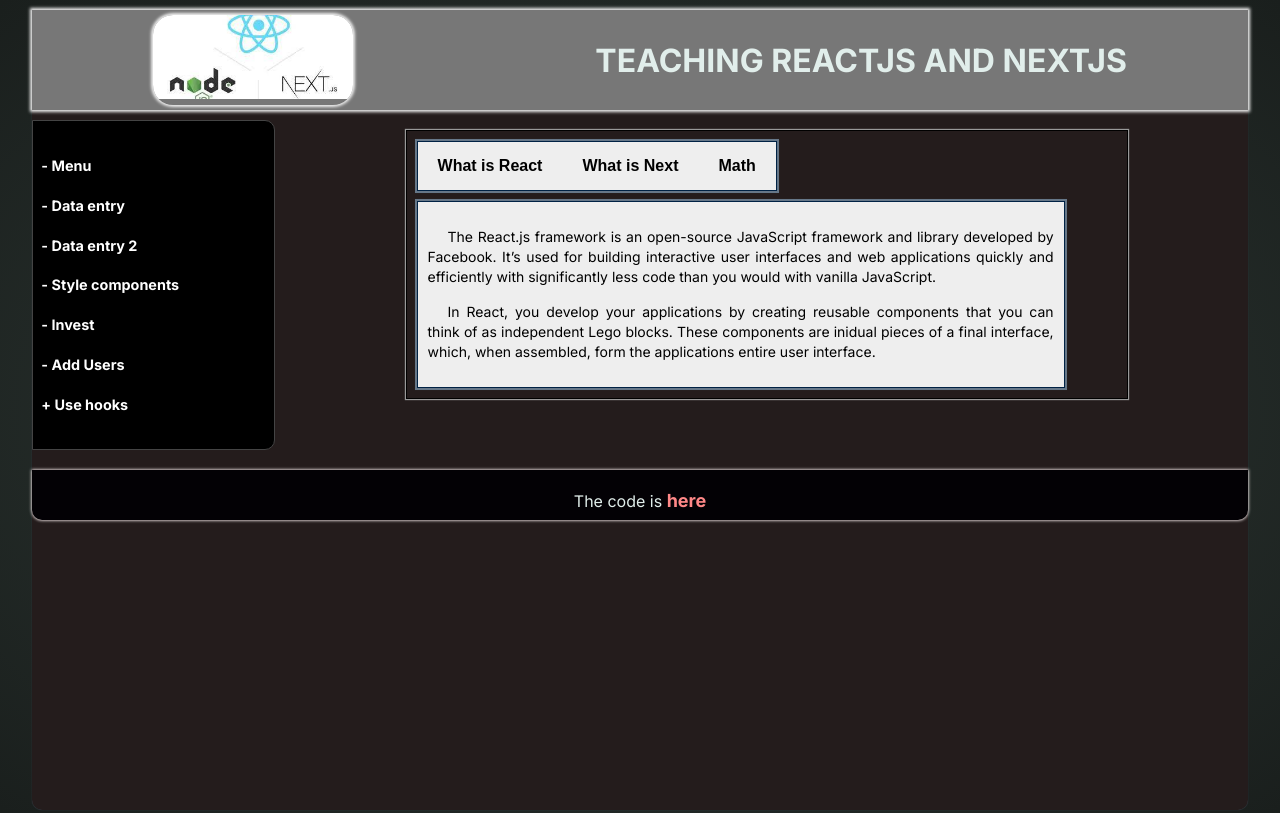
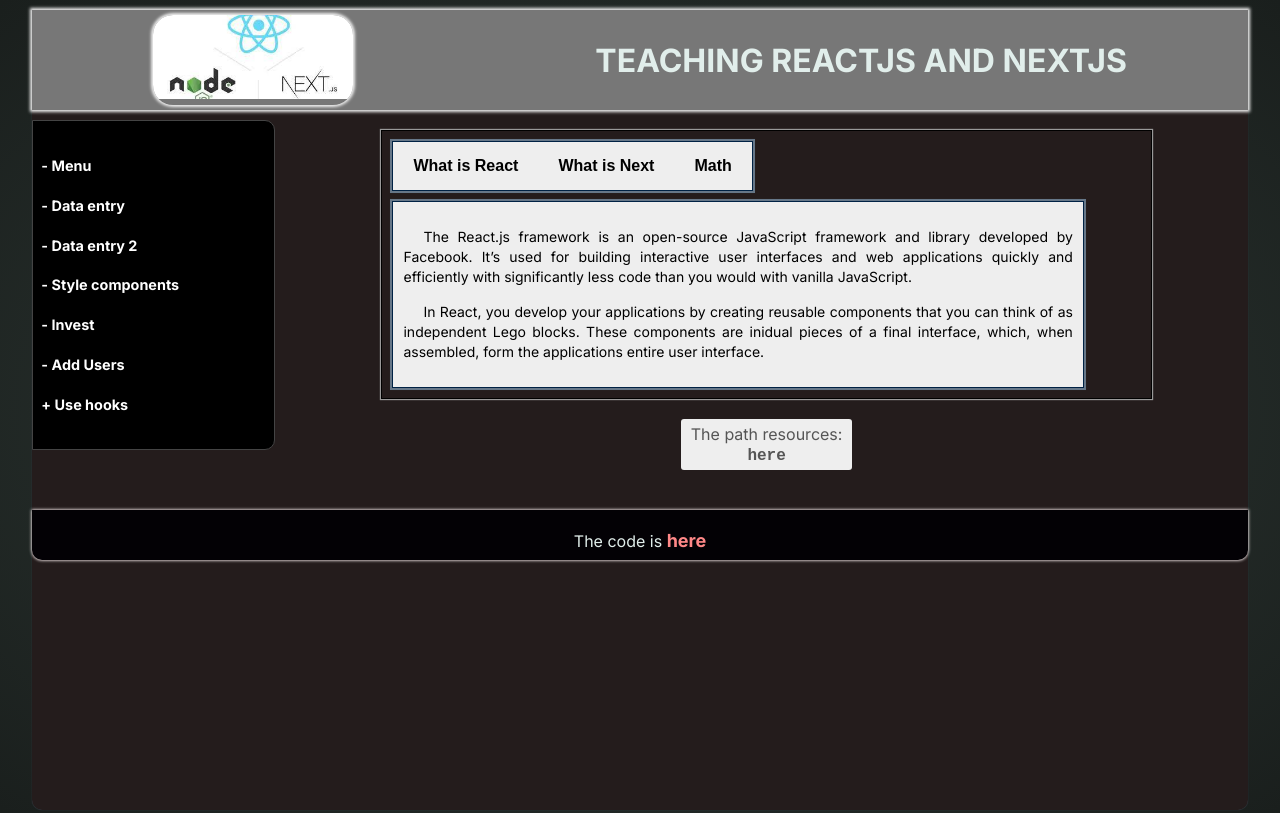
Before and after one commit to ashrafabusunaina1986/nextlearn12, a Next.js app: page /menu in a window 1280 px wide. Built offline with nearby package versions, Linux system fonts and the light colour scheme.

Commit message:
first commit

```diff
--- a/src/app/addUsers/page.js
+++ b/src/app/addUsers/page.js
@@ -2,12 +2,12 @@ import React from 'react'
 import styles from './page.module.css'
 import Addusers from '../../components/addUser/Addusers'
 
-function AddUsers() {
+function AddUsers(props) {
   return (
     // <div >
 
     <div className={styles.container}>
-        <Addusers/>
+      <Addusers/>
     </div>
     // </div>
   )
--- a/src/app/addUsers/page.module.css
+++ b/src/app/addUsers/page.module.css
@@ -2,9 +2,9 @@
     background-color: #101010;
     min-height: max-content;
     margin: auto;
-    width: 78%;
-    max-width: 78%;
-    border: 0.1px solid #fff;
+    width: 98%;
+    box-shadow: 0 0 0 0.5px #fff;
+    border-radius: 3px;
 }
 
 .content{
--- a/src/app/data_entry/page.module.css
+++ b/src/app/data_entry/page.module.css
@@ -1,8 +1,6 @@
 .container{
     box-shadow: 0 0 0.5px 1px #444;
-    min-width: 75%;
-    width: 75%;
-    max-width: 75%;
+    width: 99%;
     height: max-content;
     margin: 10px auto;
     background-color: #eee3e3;
--- a/src/app/data_entry2/page.module.css
+++ b/src/app/data_entry2/page.module.css
@@ -2,6 +2,5 @@
     background-color: #eee;
     margin: 30px auto;
     height: max-content;
-    width: 75%;
-    max-width: 75%;
+    width: 99%
 }
--- a/src/app/globals.css
+++ b/src/app/globals.css
@@ -25,4 +25,8 @@ html,body{
 .content{
   display: flex;
   gap: 10px;
+
 }
+.children{
+  width: 100%;
+}
--- a/src/app/hooks/page.module.css
+++ b/src/app/hooks/page.module.css
@@ -7,6 +7,5 @@
     color: #070404;
     height: max-content;
     padding: 20px;
-    width: 75%;
-    max-width: 75%;
+    width: 99%
 }
--- a/src/app/layout.tsx
+++ b/src/app/layout.tsx
@@ -4,6 +4,7 @@ import type { Metadata } from 'next'
 import { Inter } from 'next/font/google'
 import Header from '@/components/header/Header'
 import Footer from '@/components/footer/Footer'
+import Code from '@/components/code/Code'
 
 const inter = Inter({ subsets: ['latin'] })
 
@@ -25,9 +26,14 @@ export default function RootLayout({
           <Header />
           <div className='content' >
             <Addresses />
-            {children}
+            <div className='children'>
+              {children}
+              <Code />
+            </div>
+
+
           </div>
-          <Footer/>
+          <Footer />
         </div>
 
       </body>
--- a/src/app/menu/page.module.css
+++ b/src/app/menu/page.module.css
@@ -2,6 +2,5 @@
     border: 0.01px solid #000;
     box-shadow: 0 0 1px 0.55px #999;
     margin: 10px auto;
-    width: 75%;
-    max-width: 75%;
+    width: 80%
 }
--- a/src/components/addUser/Addusers.js
+++ b/src/components/addUser/Addusers.js
@@ -4,13 +4,14 @@ import styles from './addusers.module.css'
 import Adduser from './users/Adduser'
 import ListUser from './users/ListUser'
 
-function Addusers() {
+function Addusers(props) {
   const [users,setUsers]=useState([])
   return (
     <div className={styles.container}>
 
         <Adduser users={users} setUsers={setUsers}/>
         <ListUser users={users}/>
+
     </div>
   )
 }
--- a/src/components/addresses/Addresses.js
+++ b/src/components/addresses/Addresses.js
@@ -9,37 +9,43 @@ const shapes = [
     id: 1,
     title: "Menu",
     url: "/menu",
-    hook: null
+    hook: null,
+    code:'https://github.com/ashrafabusunaina1986/nextlearn12/tree/gh-pages/src/app/menu'
   },
   {
     id: 2,
     title: "Data entry",
     url: "/data_entry",
-    hook: null
+    hook: null,
+    code:'https://github.com/ashrafabusunaina1986/nextlearn12/tree/gh-pages/src/app/data_entry'
   },
   {
     id: 3,
     title: "Data entry 2",
     url: "/data_entry2",
-    hook: null
+    hook: null,
+    code:"https://github.com/ashrafabusunaina1986/nextlearn12/tree/gh-pages/src/app/data_entry2"
   },
   {
     id: 4,
     title: "Style components",
     url: "/Buttons",
-    hook: null
+    hook: null,
+    code:"https://github.com/ashrafabusunaina1986/nextlearn12/tree/gh-pages/src/app/Buttons"
   },
   {
     id: 5,
     title: "Invest",
     url: "/invest",
-    hook: null
+    hook: null,
+    code:"https://github.com/ashrafabusunaina1986/nextlearn12/tree/gh-pages/src/app/invest"
   },
   {
     id: 6,
     title: "Add Users",
     url: "/addUsers",
-    hook: null
+    hook: null,
+    code:"https://github.com/ashrafabusunaina1986/nextlearn12/tree/gh-pages/src/app/addUsers"
   },
   {
     id: 7,
@@ -50,16 +56,18 @@ const shapes = [
         id: 1,
         title: "useEffect",
         url: "/hooks/useEffect",
+        code:"https://github.com/ashrafabusunaina1986/nextlearn12/tree/gh-pages/src/app/hooks/useEffect"
       },
       {
         id: 2,
         title: "useReducer",
         url: "/hooks/useReducer",
+        code:"https://github.com/ashrafabusunaina1986/nextlearn12/tree/gh-pages/src/app/hooks/useReducer"
       }
     ]
   }
 ]
-function Addresses() {
+function Addresses(props) {
   const [isActive, setIsActive] = useState(false)
   return (
     <div className={styles.links}>
--- /dev/null
+++ b/src/components/code/Code.js
@@ -0,0 +1,22 @@
+'use client'
+import React,{} from 'react'
+import styles from './code.module.css'
+import Link from 'next/link'
+
+function Code() {
+    const name=window.location.pathname
+    const path=`https://github.com/ashrafabusunaina1986/nextlearn12/tree/gh-pages/src/app${name}/page.js`
+  return (
+    <div className={styles.code}>
+        <p>The path resources:</p>
+        <code>
+            <Link
+            href={path}>
+                here
+            </Link>
+        </code>
+    </div>
+  )
+}
+
+export default Code
--- /dev/null
+++ b/src/components/code/code.module.css
@@ -0,0 +1,15 @@
+.code{
+    border-radius: 3px;
+    box-shadow: 0 0 3xp 2px #fff;
+    margin:20px auto;
+    padding: 5px 10px;
+    background-color: #eee;
+    width: max-content;
+    color: #555;
+}
+.code a{
+    font-size: 16px;
+    font-weight: bold;
+    color: #555;
+    text-decoration: none;
+}
```
